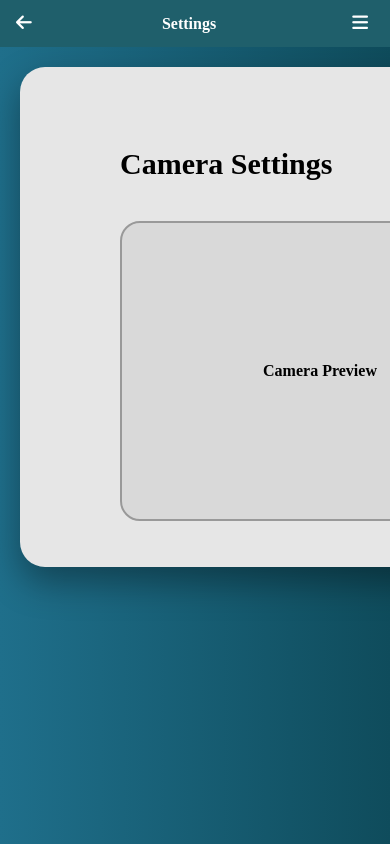
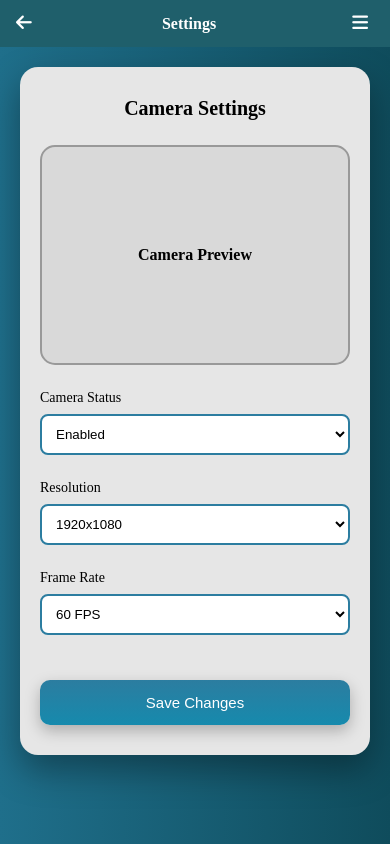
Before and after one commit to myk-101/ExamGuard, a Flask app: page /settings/camera in a window 390 px wide. Run offline with Flask 3, Linux system fonts and the light colour scheme.

Commit message:
Update camera.css

```diff
--- a/ExamGuard/static/css/settings_css/camera.css
+++ b/ExamGuard/static/css/settings_css/camera.css
@@ -1,7 +1,9 @@
-/* CAMERA CARD */
+*{
+    box-sizing: border-box;
+}
 .camera-card {
-   width: 1000px;
-    height: 500px;
+    width: 100%;
+    height: 550px;
     background: #e6e6e6;
     border-radius: 25px;
     padding: 80px 100px;
@@ -10,19 +12,16 @@
     flex-direction: column;
 }
 
-/* TITLE */
 .camera-card h1 {
     margin: 0 0 40px 0;
     font-size: 30px;
 }
 
-/* SECTION LAYOUT */
 .camera-section {
     display: flex;
     gap: 80px;
 }
 
-/* PREVIEW BOX */
 .camera-preview {
     width: 400px;
     height: 300px;
@@ -35,12 +34,10 @@
     font-weight: bold;
 }
 
-/* CONTROLS */
 .camera-controls {
     flex: 1;
 }
 
-/* CONTROL GROUP */
 .control-group {
     margin-bottom: 25px;
 }
@@ -59,12 +56,12 @@
     background: white;
 }
 
-/* BUTTON */
 .camera-controls button {
     margin-top: 30px;
     padding: 14px 60px;
     background: linear-gradient(to bottom, #2c7da0, #168aad);
     border: none;
+    width: 250px;
     border-radius: 10px;
     color: white;
     font-size: 15px;
@@ -75,3 +72,45 @@
 .camera-controls button:hover {
     transform: translateY(-2px);
 }
+
+@media (max-width: 768px){
+
+    .camera-card {
+        width: 100%;
+        height: auto;
+        padding: 30px 20px;
+        border-radius: 18px;
+        box-sizing: border-box;
+    }
+
+    .camera-card h1 {
+        font-size: 20px;
+        margin-bottom: 25px;
+        text-align: center;
+    }
+
+    .camera-section {
+        flex-direction: column;
+        gap: 25px;
+    }
+
+    .camera-preview {
+        width: 100%;
+        height: 220px;
+        border-radius: 15px;
+    }
+
+    .camera-controls {
+        width: 100%;
+    }
+
+    .control-group select {
+        width: 100%;
+    }
+
+    .camera-controls button {
+        width: 100%;
+        padding: 14px;
+        margin-top: 20px;
+    }
+}
```
